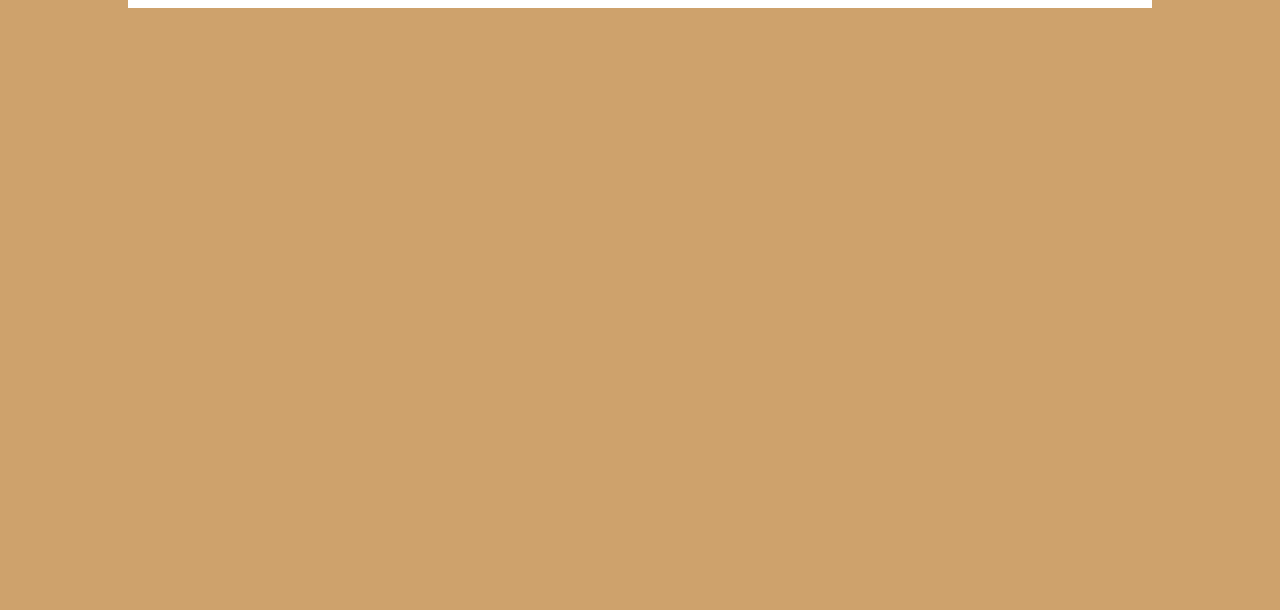
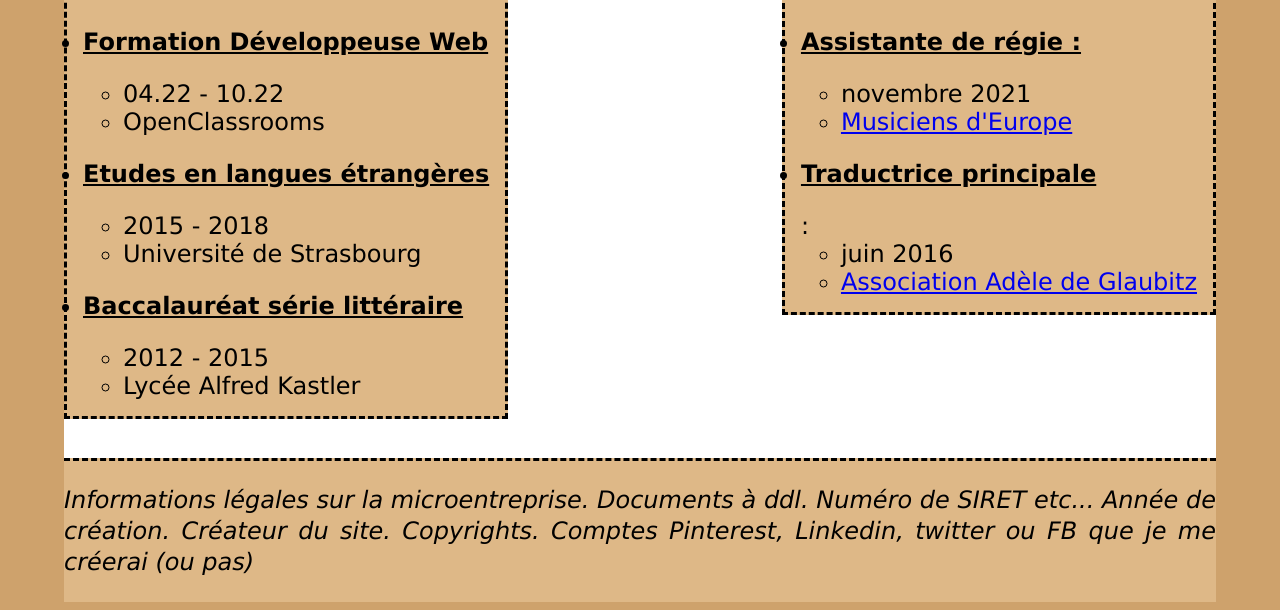
Before and after one commit to NoeePK/SITE_CV, a website: page CV.html in a window 1280 px wide. Shown: the part 640-1250 px from the top of the page. Before the commit the page ends 800 px from the top, so only its background shows below. Drawn offline with Linux system fonts and the light colour scheme.

Commit message:
commit on master

```diff
--- a/CV.html
+++ b/CV.html
@@ -2,16 +2,13 @@
 <html>
 <head>
     <meta charset="utf-8" />
-    <title>Accueil</title>
+    <title>CV</title>
     <link href="compiled/style.css" rel="stylesheet" type="text/css">
-    <link rel="preconnect" href="https://fonts.googleapis.com">
-    <link rel="preconnect" href="https://fonts.gstatic.com" crossorigin>
-    <link href="https://fonts.googleapis.com/css2?family=Plus+Jakarta+Sans:ital,wght@0,400;0,700;0,800;1,400&display=swap" rel="stylesheet">
 </head>
 <body>
     <header>
         <div class="logo_titre">
-            <h1>Noée Pisano-Koffel</h1>
+            <div class="logo"><img src="images/idea_2.png"></div>
         </div>
         <nav class="menu">
             <ul>
@@ -23,33 +20,45 @@
         </nav>
 
     </header>
-    <section>
+
+    <div class="banner"><img src="images/banner_brain.jpg"></div>
+
+    <section class="conteneur">
+        <article class="formations">
             <h2>Mes formations</h2>
-            <p><ul class="cadre">
-                <li><strong>Formation Développeuse Web</strong>
+                <p><ul class="cadres">
+                    <li><h3>Formation Développeuse Web</h3>
                         <ul><li>04.22 - 10.22</li>
                         <li>OpenClassrooms</li></ul></li>
 
-                <li><strong>Etudes en langues étrangères</strong>
+                    <li><h3>Etudes en langues étrangères</h3>
                         <ul><li>2015 - 2018</li>
                         <li>Université de Strasbourg</li></ul></li>
 
-                <li><strong>Baccalauréat série littéraire</strong>
+                    <li><h3>Baccalauréat série littéraire</h3>
                         <ul><li>2012 - 2015</li>
                         <li>Lycée Alfred Kastler</li></ul></li>
                 </ul></p>
-    </section>
-    <section>
+    </article>
+    <article class="experiences">
         <h2>Mes expériences</h2>
-            <p><ul class="cadre">
-                <li><strong>Assistante de régie :</strong>
+            <p><ul class="cadres">
+                <li><h3>Assistante de régie :</h3>
                     <ul><li>novembre 2021</li>
                         <li><a href="https://lesmusiciensdeurope.com/">Musiciens d'Europe</a></li></ul>
                 </li>
-                <li><strong>Traductrice principale :</strong>
+                <li><h3>Traductrice principale</h3> :
                     <ul><li>juin 2016</li>
                         <li><a href="https://www.glaubitz.fr/etablissements-sociaux-medico-sociaux/institut-saint-andre-cernay/">
                             Association Adèle de Glaubitz</a></li></ul>
 
         </ul></p>
+    </article>
     </section>
+    <footer>
+        <p>Informations légales sur la microentreprise. Documents à ddl.
+        Numéro de SIRET etc... Année de création. Créateur du site. Copyrights.
+        Comptes Pinterest, Linkedin, twitter ou FB que je me créerai (ou pas)</p>
+    </footer>
+</body>
+</html>
--- a/sass/pages/_home.scss
+++ b/sass/pages/_home.scss
@@ -4,8 +4,8 @@ body{
     display: flex;
     display: inline-block;
     vertical-align: top;
-    margin-left:  10%;
-    width: 80%;
+    margin-left:  5%;
+    width: 90%;
 
 }
 
@@ -21,14 +21,27 @@ p{
 .conteneur {
     display: flex;
     flex-direction: row-reverse;
-
     justify-content: space-between;
-
 }
 
-aside{
-    width: 35%;
+.plan_action{
+    width: 65%;
+    margin-right: 5%;
+    height: fit-content;
 }
+
+.projet_p{
+    width: 30%;
+}
+
+.formations{
+
+    order:2;
+}
+.experiences{
+    order:1;
+}
+
 
 .banner img{
     width: 100%;
```
Also changed, not shown: accueil.html (+11 -6 lines), compiled/index.css, compiled/style.css, 2 other files. Lines whose indentation alone changed are shown as unchanged.
